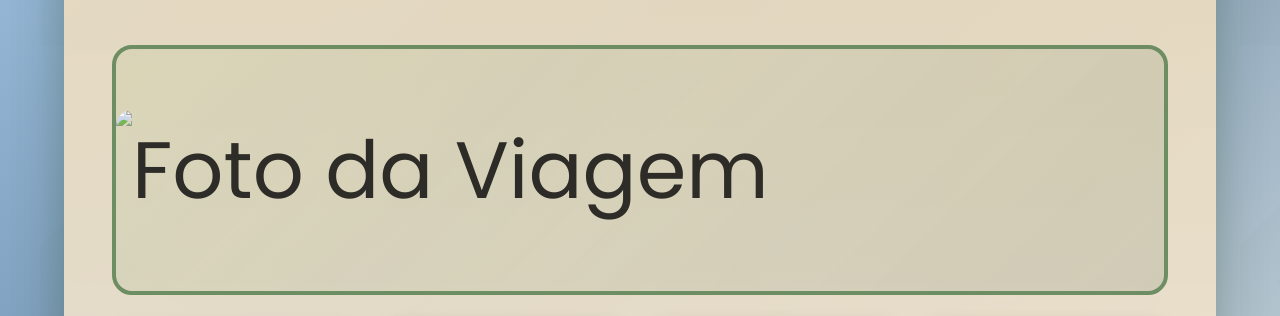
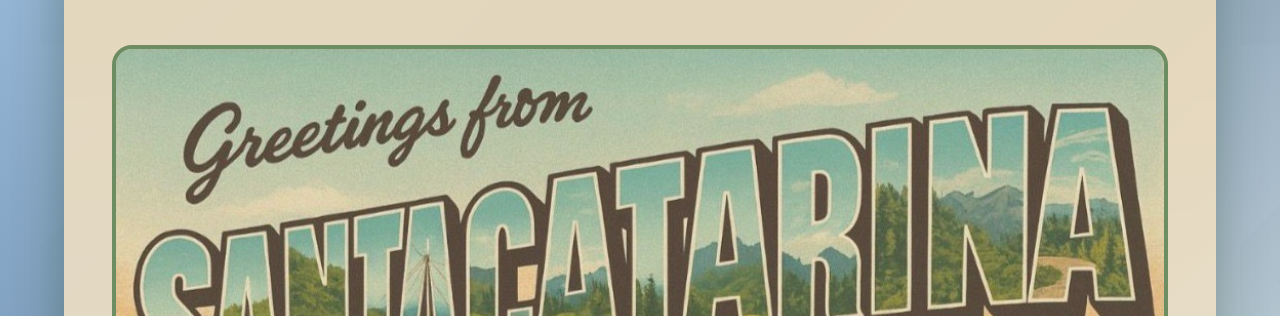
Before and after one commit to eduardo-maxia/countdown-sc, a plain HTML site: page index.html in a window 1280 px wide. Shown: the part 315-631 px from the top of the page. Drawn offline with nearby package versions, Linux system fonts and the light colour scheme; the site is published under a folder, as on GitHub Pages, so addresses that start at the root find nothing.

Commit message:
./ images

```diff
--- a/index.html
+++ b/index.html
@@ -348,7 +348,7 @@
 
             <!-- Photo Placeholder -->
             <div class="photo-placeholder mb-6 md:mb-10">
-              <img src="/poster.jpg" alt="Foto da Viagem" class="w-full h-full object-cover rounded-xl md:rounded-2xl"/>
+              <img src="./poster.jpg" alt="Foto da Viagem" class="w-full h-full object-cover rounded-xl md:rounded-2xl"/>
             </div>
 
             <!-- Countdown -->
```
